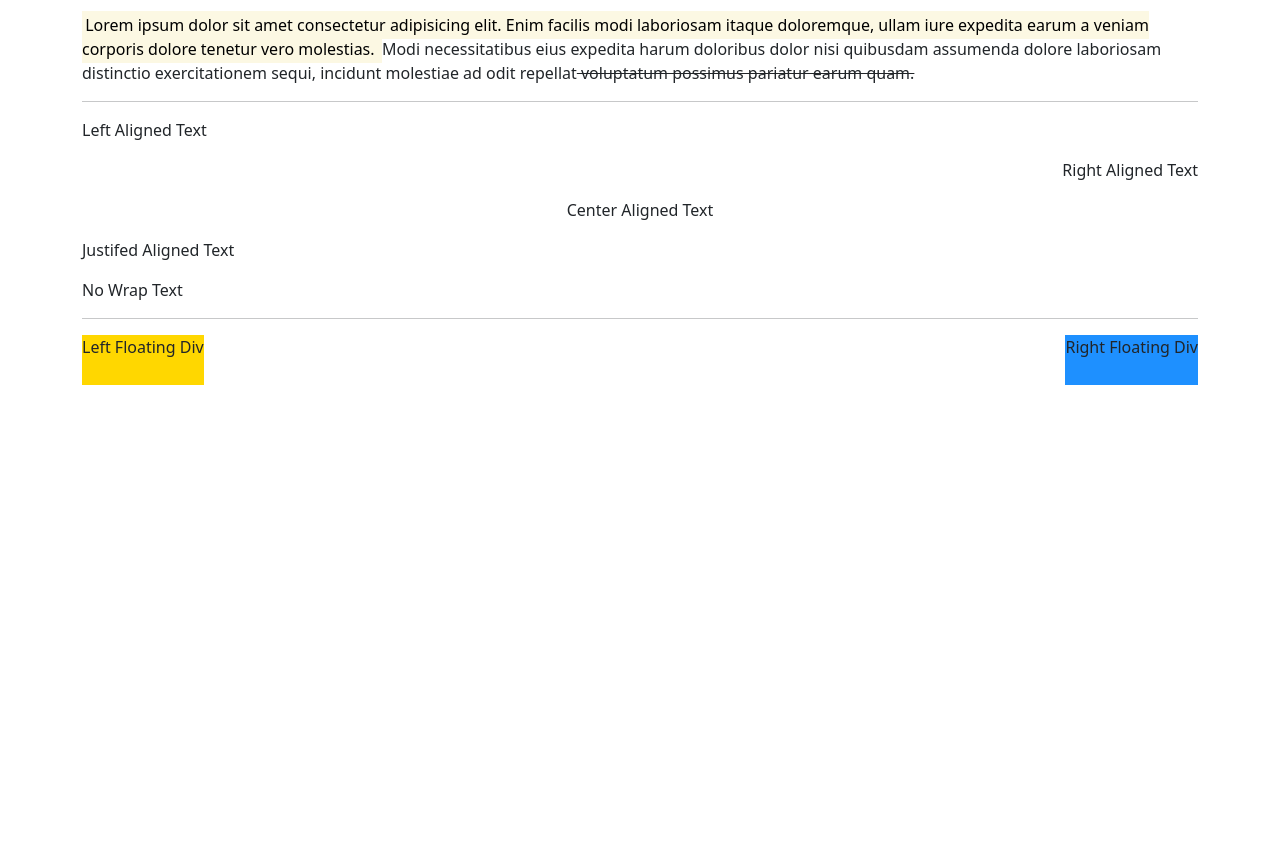
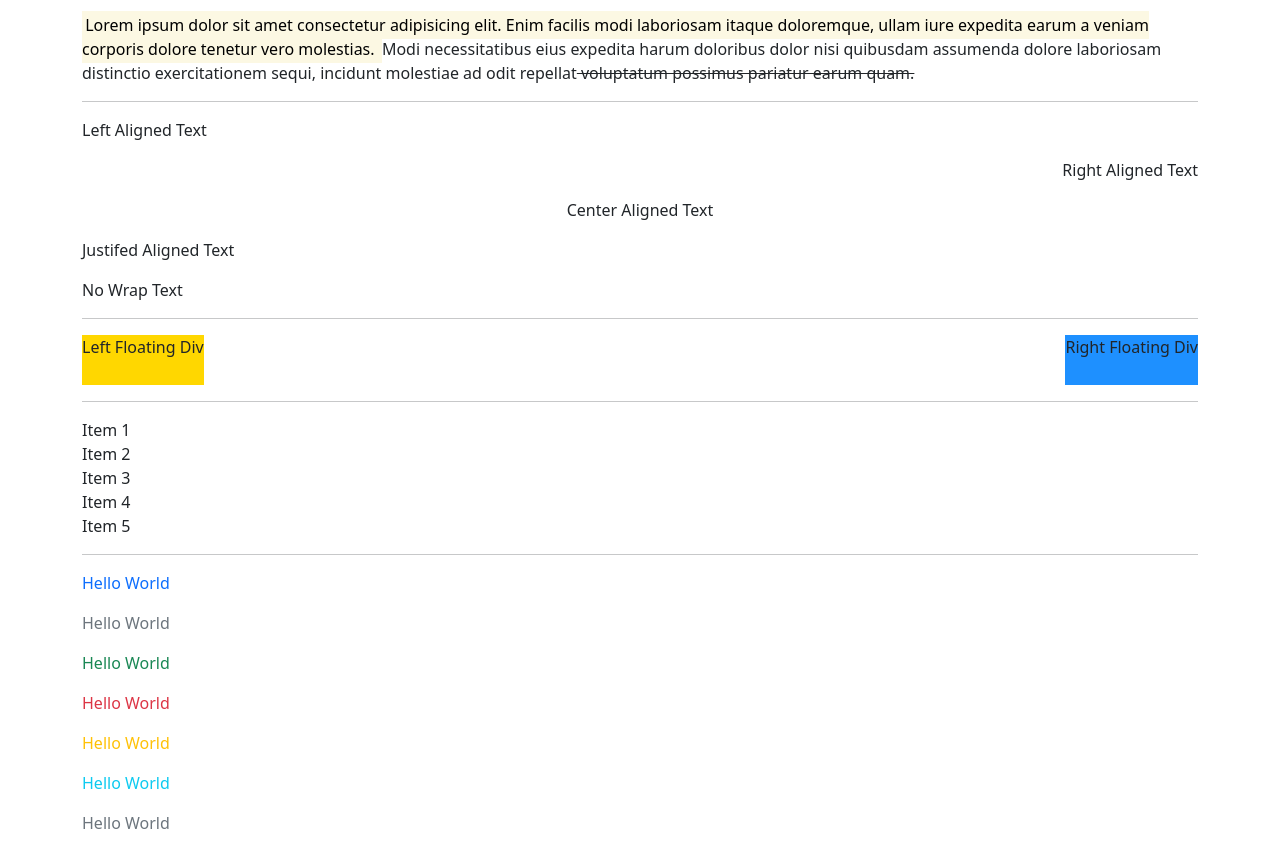
Before and after one commit to codewithz/saib-bootstrap, a plain HTML site: page index.html in a window 1280 px wide. Shown: the part 175-1026 px from the top of the page. Before the commit the page ends 800 px from the top, so only its background shows below. Drawn offline with nearby package versions, Linux system fonts and the light colour scheme.

Commit message:
Colors and List

```diff
--- a/index.html
+++ b/index.html
@@ -88,6 +88,25 @@
       </div>
       <div class="clearfix"></div>
 
+      <hr>
+      <!-- List Unstyled -->
+      <ul class="list-unstyled">
+        <li>Item 1</li>
+        <li>Item 2</li>
+        <li>Item 3</li>
+        <li>Item 4</li>
+        <li>Item 5</li>
+      </ul>
+
+      <hr>
+      <!-- Colors -->
+      <p class="text-primary">Hello World</p>
+      <p class="text-secondary">Hello World</p>
+      <p class="text-success">Hello World</p>
+      <p class="text-danger">Hello World</p>
+      <p class="text-warning">Hello World</p>
+      <p class="text-info">Hello World</p>
+      <p class="text-muted">Hello World</p>
 
     </div>
   </body>
```
